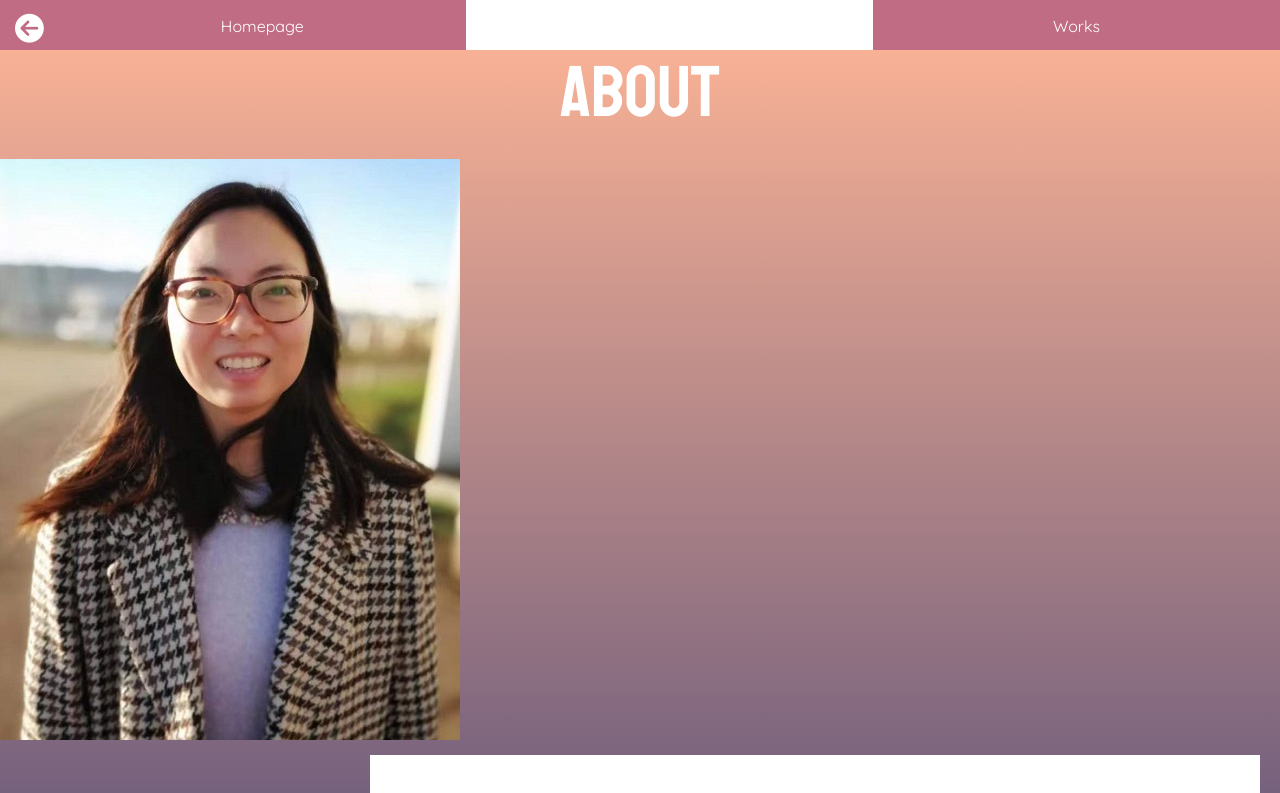
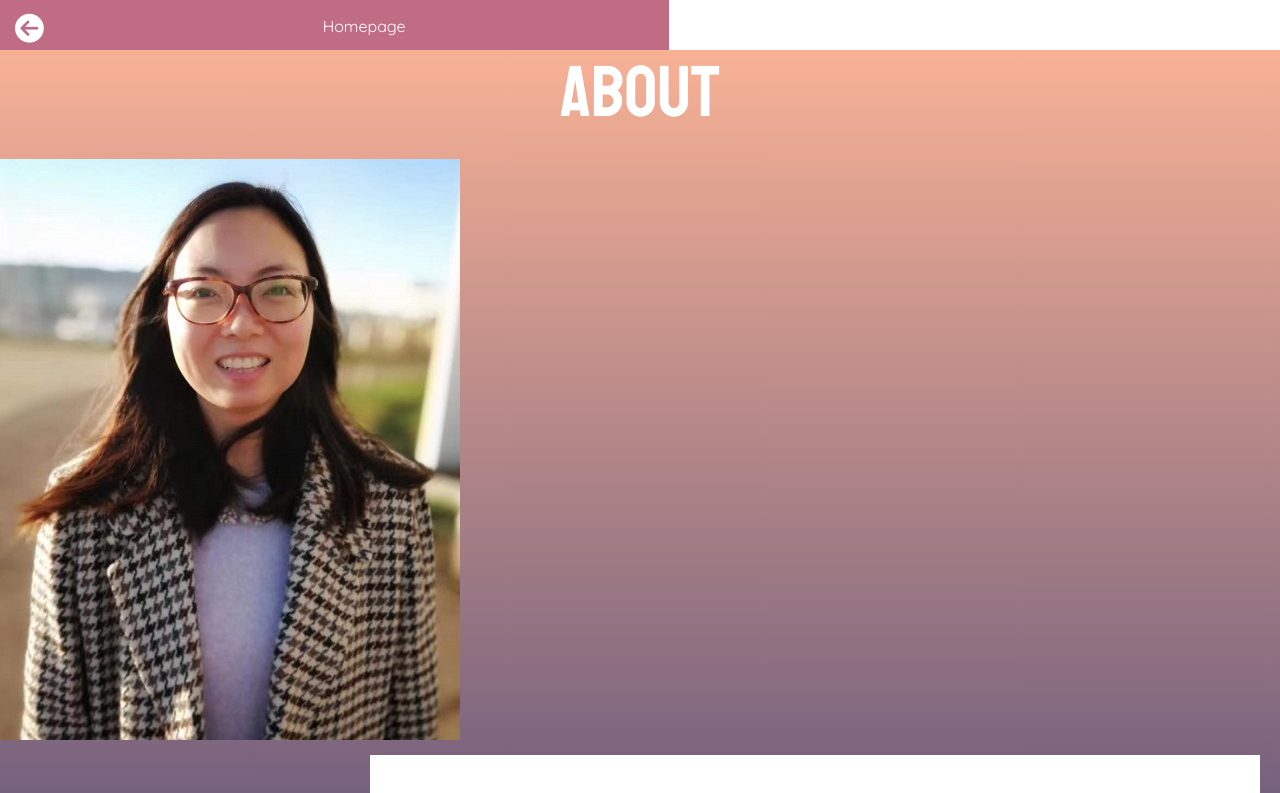
Before and after one commit to bojin11/Portfolio, a React app: page /about in a window 1280 px wide. Shown: the top 793 px of the page. Built offline with nearby package versions, Linux system fonts and the light colour scheme.

Commit message:
disabled works

```diff
--- a/src/App.js
+++ b/src/App.js
@@ -13,7 +13,7 @@ function App() {
         <Switch>
            <Route exact path="/" component={Pages.Homepage} />
            <Route path="/about" component={Pages.About} />
-           <Route path="/works" component={Pages.Works} />
+           {/* <Route path="/works" component={Pages.Works} /> */}
            <Route component={Pages.NotFound} />
         </Switch>
      </>
--- a/src/layout/Header/index.js
+++ b/src/layout/Header/index.js
@@ -14,9 +14,9 @@ const Header = () => {
             <NavLink exact to="/about" activeClassName="current">
                 About
             </NavLink>
-            <NavLink exact to="/works" activeClassName="current">
+            {/* <NavLink exact to="/works" activeClassName="current">
                 Works
-            </NavLink>
+            </NavLink> */}
         </nav>
     );
 };
```
